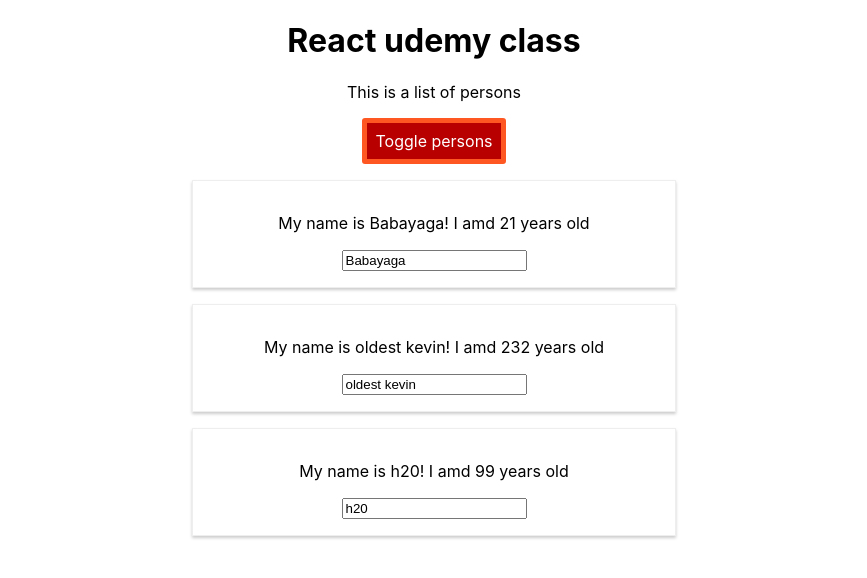
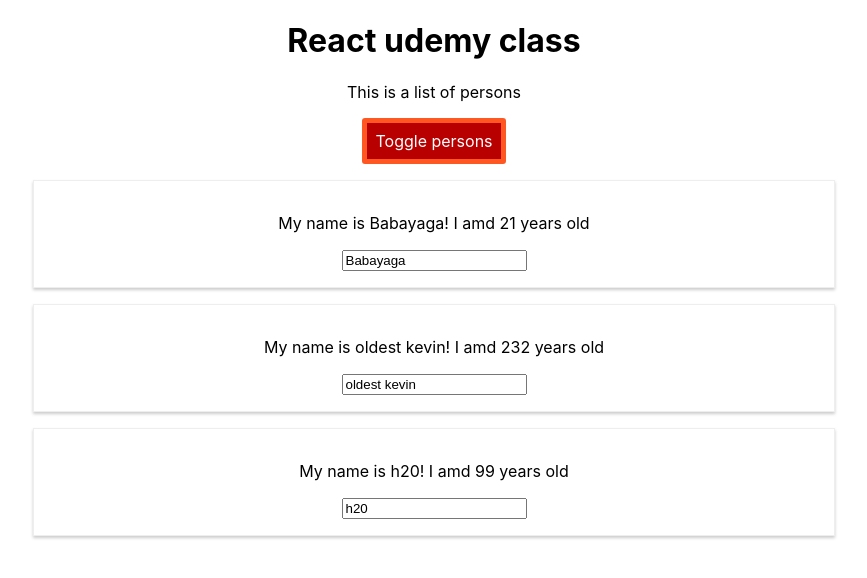
Before and after one commit to kjason1998/myapp, a React (Create React App) app: page / in a window 1280 px wide. Shown: the top 578 px of the page, without its empty margins (206-1073 px from the left). Built offline with nearby package versions, Linux system fonts and the light colour scheme.

Commit message:
removing radium to use styled component libraries

```diff
--- a/src/App.js
+++ b/src/App.js
@@ -1,8 +1,6 @@
 import React, { useState } from "react";
 import "./App.css";
 import Person from "./Person/Person";
-import Radium, { StyleRoot } from "radium";
-import { render } from "@testing-library/react";
 
 // summary https://www.udemy.com/course/react-the-complete-guide-incl-redux/learn/lecture/8091086#notes in lecture 61
 
@@ -135,7 +133,6 @@
   }
 
   return (
-    <StyleRoot>
     <div className="App">
       <h1>React udemy class</h1>
       <p className={classesP.join(" ")}>This is a list of persons</p>
@@ -144,7 +141,6 @@
       </button>
       {personsView}
     </div>
-    </StyleRoot>
   );
   // return React.createElement('div', {className: 'app'}, React.createElement('h1',null,'This is h1 header'));
   // on top is doing same thing as bellow - thus we need React import
@@ -156,4 +152,4 @@
   // );
 };
 
-export default Radium(App);
+export default App;
--- a/src/Person/Person.js
+++ b/src/Person/Person.js
@@ -1,6 +1,5 @@
 import React from 'react';
 import "./Person.css";
-import Radium from 'radium'
 
 // using ES6
 const Person = (props)  => {
@@ -18,7 +17,7 @@
         </div>
     )};
 
-export default Radium(Person);
+export default Person;
 
 // WHen using class-based components, it will be this.props like below
 // class Person extends Component{
```
Lines whose indentation alone changed are shown as unchanged.
